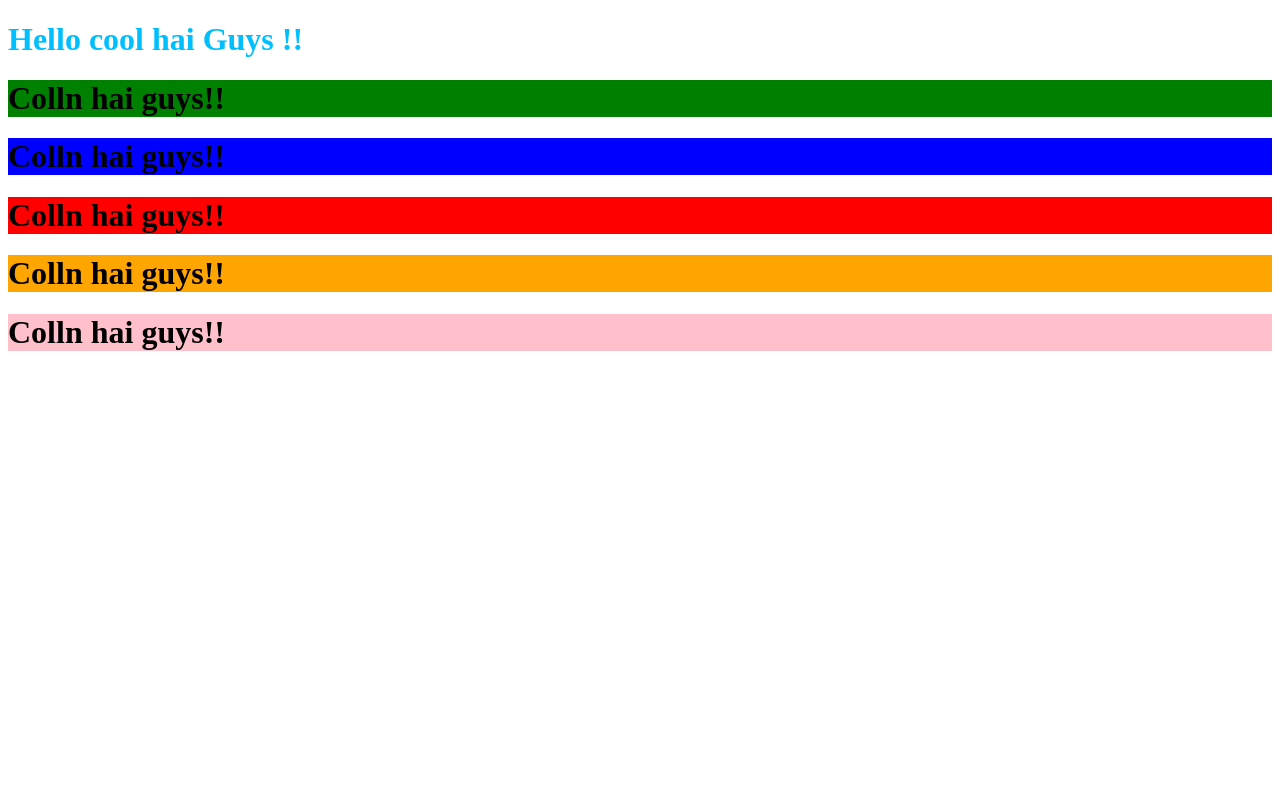
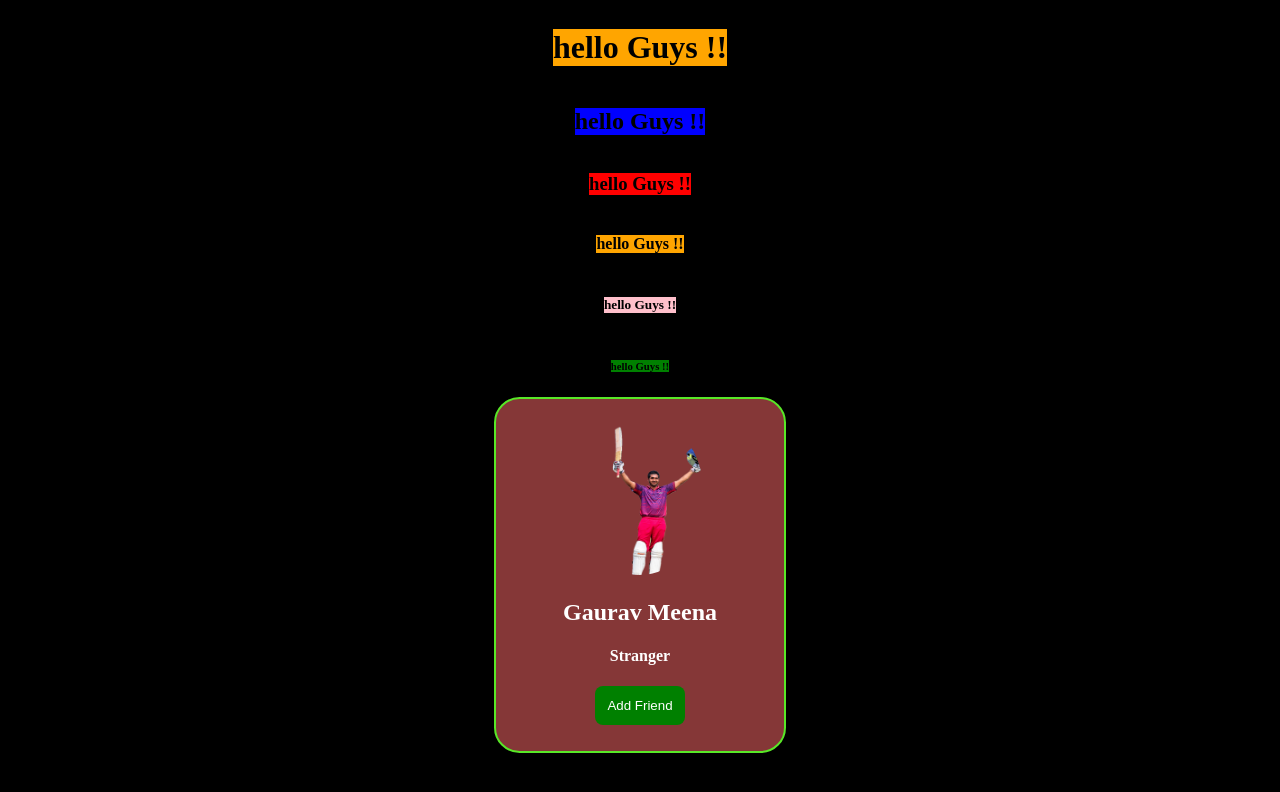
Before and after one commit to Gaurav-meena95/Dom, a plain HTML site: page practice1/index.html in a window 1280 px wide. Drawn offline with Linux system fonts and the light colour scheme.

Commit message:
toggle button

```diff
--- a/practice1/index.html
+++ b/practice1/index.html
@@ -7,12 +7,24 @@
   <link rel="stylesheet" href="style.css">
 </head>
 <body>
-  <h1 class="head" id="head1"> Hello cool hai Guys !!</h1>
-  <h1 class="bg"> Colln hai guys!!</h1>
-  <h1 class="bg"> Colln hai guys!!</h1>
-  <h1 class="bg"> Colln hai guys!!</h1>
-  <h1 class="bg"> Colln hai guys!!</h1>
-  <h1 class="bg"> Colln hai guys!!</h1>
+  <!-- <h1 class="head" id="head1"> Hello cool hai Guys !!</h1> -->
+
+
+
+  <h1 class="tag">hello Guys !!</h1>
+  <h2 class="tag">hello Guys !!</h2>
+  <h3 class="tag">hello Guys !!</h3>
+  <h4 class="tag">hello Guys !!</h4>
+  <h5 class="tag">hello Guys !!</h5>
+  <h6 class="tag">hello Guys !!</h1>
+    <div class="second">
+      <div class="img"><img src="./photo/Screenshot 2025-02-28 at 3.56 Background Removed.55 PM.png" alt=""></div>
+      <h2>Gaurav Meena</h2>
+      <h4>Stranger</h4>
+      <button class="btn_2">Add Friend</button>
+    </div>
+
+
   <script src="script.js"></script>
 
 </body>
--- a/practice1/script.js
+++ b/practice1/script.js
@@ -1,13 +1,29 @@
-let heading = document.getElementById("head1");
-console.log(heading);
-let head = (document.getElementsByClassName("head")[0].style.color = "red");
-console.log(head);
-const newWay1 = document.querySelectorAll(".head")[0].style.color = "deepskyblue";
+const headto = document.querySelectorAll(".tag");
+let color = ["orange", "blue", "red", "orange", "pink", "green"];
+for (let i = 0; i < headto.length; i++) {
+  headto[i].style.backgroundColor = color[i];
+}
 
-const new1 = document.querySelectorAll(".bg")
-new1[0].style.backgroundColor = "green";
-new1[1].style.backgroundColor = "blue";
-new1[2].style.backgroundColor = "red";
-new1[3].style.backgroundColor = "orange";
-new1[4].style.backgroundColor = "pink";
-console.log(new1)
+// Array.from(headto).map((ele)=>{
+
+// })
+// let p = document.querySelector(".frist");
+// console.log(p);
+// p.addEventListener('click',()=>{
+//   p.classList.toggle('second')
+// })
+
+let change = false;
+let btn = document.querySelector(".btn_2");
+btn.addEventListener("click", () => {
+  change = !change;
+
+
+  if (change) {
+    btn.innerText = "Remove from Friend"
+    btn.style.backgroundColor = "red";
+  } else {
+    btn.innerText = "Add Friend"
+    btn.style.backgroundColor = "green";
+  }
+});
--- a/practice1/style.css
+++ b/practice1/style.css
@@ -0,0 +1,34 @@
+body{
+  display: flex;
+  flex-direction: column;
+  justify-content: center;
+  align-items: center;
+  background-color: black ;
+}
+.second{
+  color: white;
+  background-color: rgb(133, 55, 55);
+  padding: 2vh;
+  width: 20vw;
+  height: 40vh;
+text-align: center;
+border: 2px solid rgb(88, 232, 39);
+border-radius: 2vw;
+}
+.frist{
+  color: white;
+  background-color: green;
+  padding: 5vh;
+}
+img{
+  width: 10vw;
+  height: 20vh;
+  border-radius: 50%;
+}
+.btn_2{
+  border: none;
+  padding: 1.5vh;
+  background-color:green;
+  color: white;
+  border-radius: 1vh;
+}
```
Also changed, not shown: practice1/photo/Screenshot 2025-02-28 at 3.56 Background Removed.55 PM.png (added), 1 other file.
